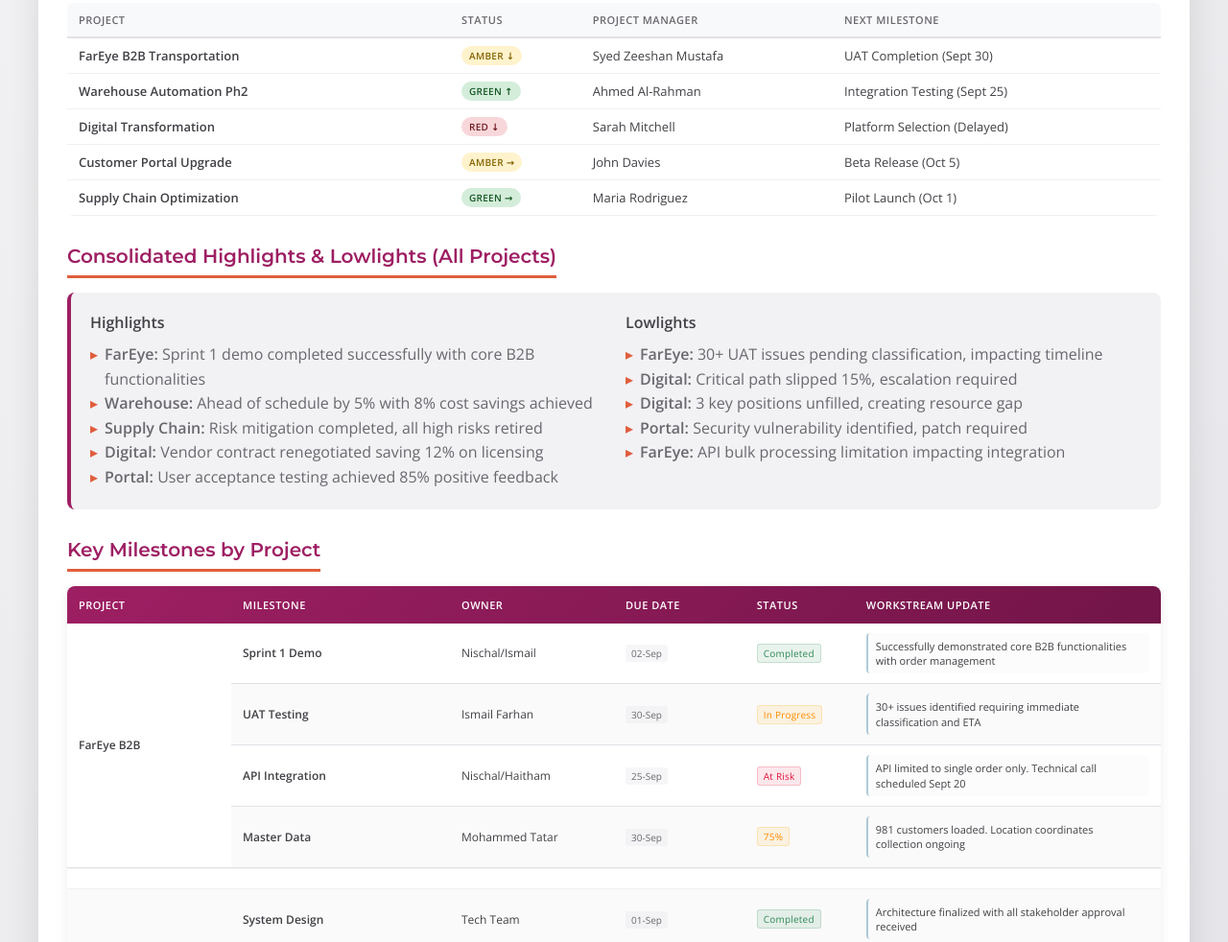
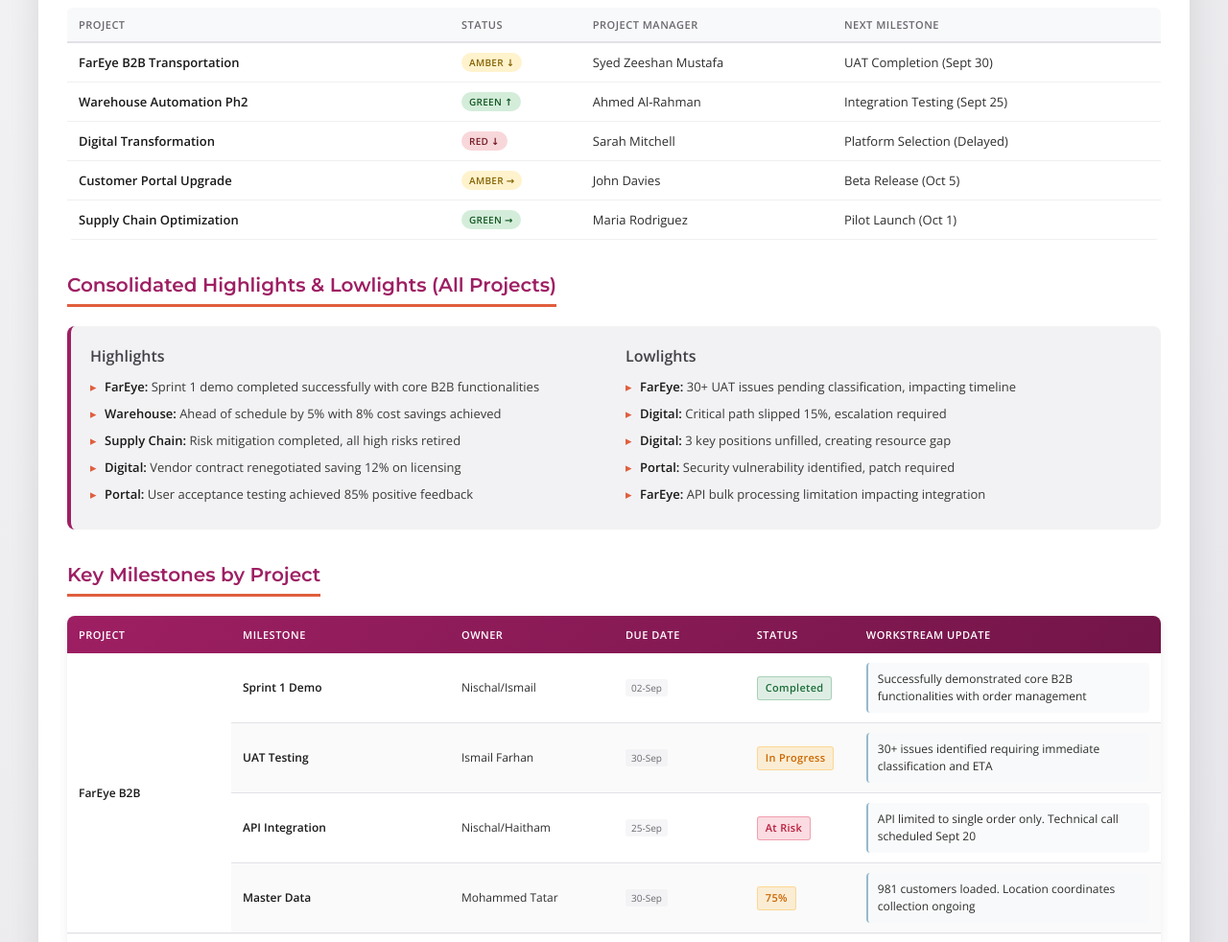
Before and after one commit to Haithamattiaali/weekly_status_updates, a plain HTML site: page fareye-b2b-project-update.html in a window 1280 px wide. Shown: the part 254-1236 px from the top of the page at 96% size. Drawn offline with nearby package versions, Linux system fonts and the light colour scheme.

Commit message:
Enhance overall readability without disrupting design
Improved readability through better typography and contrast:
- Added font smoothing for cleaner text rendering
- Increased text contrast (darker grays: #2d2d2d for body, #1a1a1a for emphasis)
- Improved line-height across all text (1.4-1.7 for better scanning)
- Status badges: Slightly larger (11px), better contrast, stronger borders
- Workstream updates: Increased to 12px font with better padding
- Highlights: Darker text color, increased line spacing
- Added spacing between highlight items for easier reading
- Increased section margins for better visual separation

```diff
--- a/fareye-b2b-project-update.html
+++ b/fareye-b2b-project-update.html
@@ -18,6 +18,8 @@
             background: linear-gradient(135deg, #f2f2f4 0%, #e2e1e6 100%);
             padding: 20px;
             min-height: 100vh;
+            -webkit-font-smoothing: antialiased;
+            -moz-osx-font-smoothing: grayscale;
         }
 
         .container {
@@ -90,7 +92,7 @@
         }
 
         .section {
-            margin-bottom: 30px;
+            margin-bottom: 35px;
         }
 
         .section-title {
@@ -98,7 +100,7 @@
             font-size: 20px;
             font-weight: 600;
             color: #9e1f63;
-            margin-bottom: 15px;
+            margin-bottom: 20px;
             padding-bottom: 8px;
             border-bottom: 3px solid #e05e3d;
             display: inline-block;
@@ -122,10 +124,17 @@
         }
 
         .highlight-item {
-            color: #6a686f;
-            line-height: 1.6;
+            color: #3a3a3a;
+            line-height: 1.7;
             padding-left: 15px;
             position: relative;
+            font-size: 13px;
+            margin-bottom: 6px;
+        }
+
+        .highlight-item strong {
+            color: #1a1a1a;
+            font-weight: 600;
         }
 
         .highlight-item::before {
@@ -175,8 +184,14 @@
         .milestone-table td {
             padding: 10px 12px;
             border-bottom: 1px solid #e2e1e6;
-            color: #424046;
+            color: #2d2d2d;
             font-size: 12px;
+            line-height: 1.5;
+        }
+
+        .milestone-table td strong {
+            color: #1a1a1a;
+            font-weight: 600;
         }
 
         /* Compact status table styles */
@@ -213,14 +228,15 @@
         }
 
         .status-table td {
-            padding: 8px 12px;
+            padding: 10px 12px;
             font-size: 13px;
-            color: #424046;
+            color: #2d2d2d;
+            line-height: 1.4;
         }
 
         .status-table .project-name {
             font-weight: 600;
-            color: #424046;
+            color: #1a1a1a;
         }
 
         .status-table .status-indicator {
@@ -274,37 +290,37 @@
 
         .status-badge {
             display: inline-block;
-            padding: 2px 6px;
+            padding: 3px 8px;
             border-radius: 3px;
-            font-size: 10px;
-            font-weight: 500;
+            font-size: 11px;
+            font-weight: 600;
             text-transform: capitalize;
-            letter-spacing: 0.2px;
+            letter-spacing: 0.3px;
             white-space: nowrap;
         }
 
         .status-completed {
-            background: rgba(45, 138, 84, 0.1);
-            color: #2D8A54;
-            border: 1px solid rgba(45, 138, 84, 0.2);
+            background: rgba(45, 138, 84, 0.15);
+            color: #1c6e3a;
+            border: 1px solid rgba(45, 138, 84, 0.3);
         }
 
         .status-in-progress {
-            background: rgba(255, 165, 0, 0.1);
-            color: #ff8c00;
-            border: 1px solid rgba(255, 165, 0, 0.2);
+            background: rgba(255, 165, 0, 0.15);
+            color: #cc6600;
+            border: 1px solid rgba(255, 165, 0, 0.3);
         }
 
         .status-pending {
-            background: rgba(106, 104, 111, 0.1);
-            color: #6a686f;
-            border: 1px solid rgba(106, 104, 111, 0.2);
+            background: rgba(106, 104, 111, 0.15);
+            color: #4a484f;
+            border: 1px solid rgba(106, 104, 111, 0.3);
         }
 
         .status-blocked {
-            background: rgba(220, 20, 60, 0.1);
-            color: #dc143c;
-            border: 1px solid rgba(220, 20, 60, 0.2);
+            background: rgba(220, 20, 60, 0.15);
+            color: #b91c3c;
+            border: 1px solid rgba(220, 20, 60, 0.3);
         }
 
         .date-badge {
@@ -317,12 +333,13 @@
         }
 
         .workstream-update {
-            background: rgba(250, 250, 250, 0.5);
-            padding: 6px 8px;
+            background: rgba(248, 249, 250, 0.8);
+            padding: 8px 10px;
             border-radius: 4px;
-            border-left: 2px solid rgba(0, 91, 140, 0.3);
-            line-height: 1.4;
-            font-size: 11px;
+            border-left: 2px solid rgba(0, 91, 140, 0.4);
+            line-height: 1.5;
+            font-size: 12px;
+            color: #2d2d2d;
         }
 
         .footer {
```
